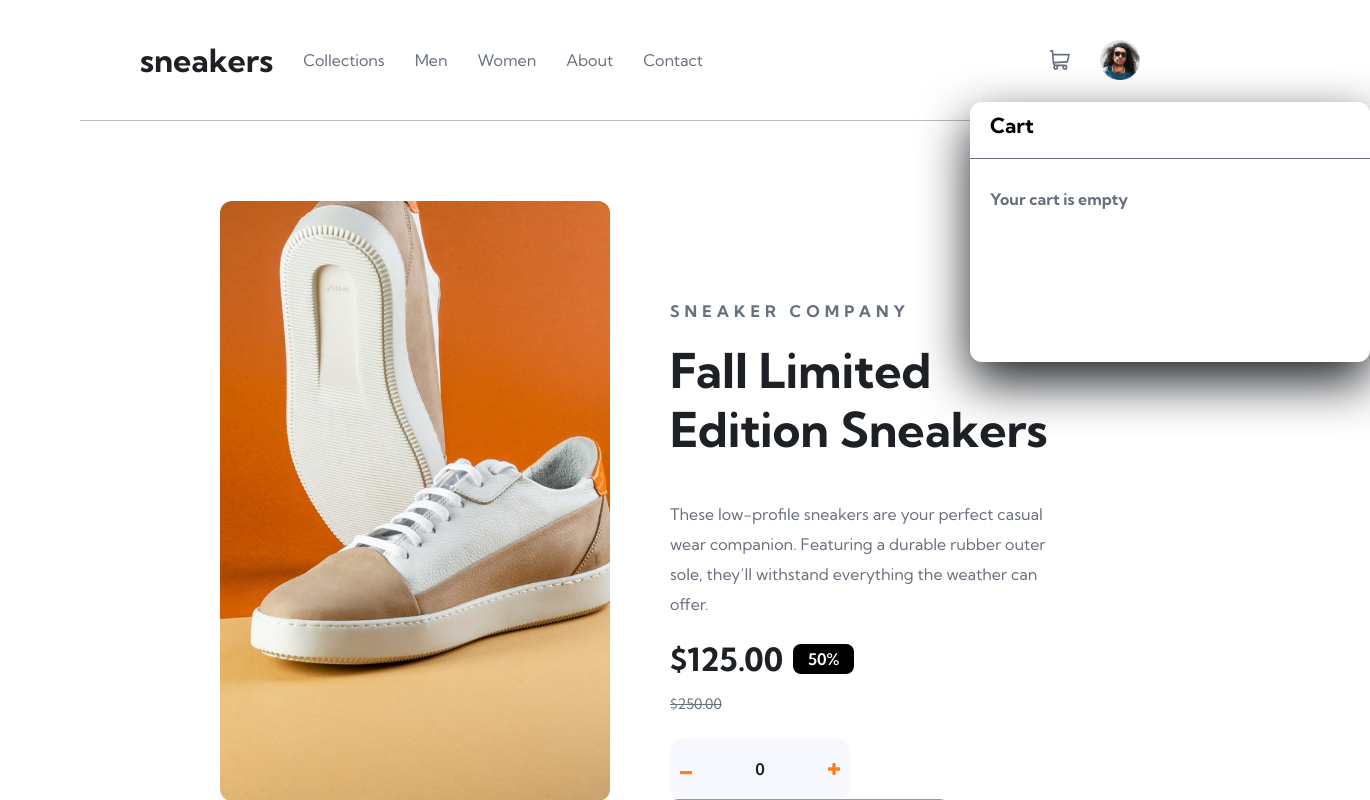
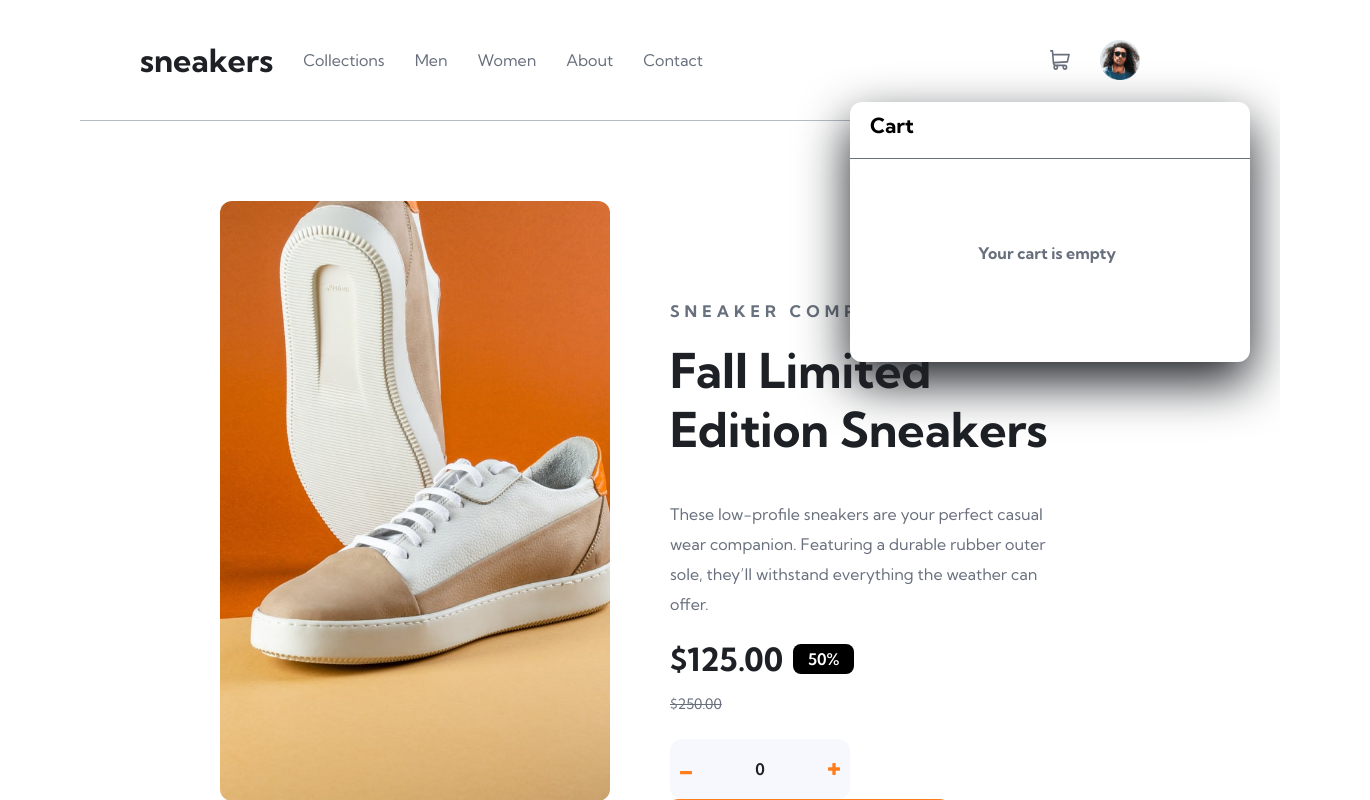
Before and after one commit to JoacoDv/E-commerce-product, a React app: page / in a window 1280 px wide. Both pictures are taken after a click on the picture 1060 px from the left and 60 px from the top of the page. Shown: the top 800 px of the page, 1370 px wide, since content can reach past the window. Built offline with nearby package versions, Linux system fonts and the light colour scheme.

Commit message:
center cart empty

```diff
--- a/src/Cart.js
+++ b/src/Cart.js
@@ -24,7 +24,7 @@ const Cart = ({cartClass, cartList, setCartList, positionCart}) => {
             <h3>Cart</h3>
         </section>
         <section className="content-cart">
-            {Object.keys(cartList).length === 0 ? <p>Your cart is empty</p> : cartList.map((cartContent, index) => {
+            {Object.keys(cartList).length === 0 ? <p className="cart-empty">Your cart is empty</p> : cartList.map((cartContent, index) => {
                 return <ProductCart index={index} key={index} cartContent={cartContent} cartList={cartList} setCartList={setCartList}/>
             })}
         </section>
--- a/src/styles.css
+++ b/src/styles.css
@@ -337,7 +337,7 @@ transition: transform 0.15s ease, filter 0.15s ease;
     width: 400px;
     min-height: 260px;
     position: absolute;
-    transform: translate(-20%, 20%);
+    transform: translate(-50%, 20%);
     box-shadow: 0px 20px 50px hsl(220, 13%, 13%);
     z-index: 1;
     background-color: hsl(0, 0%, 100%);
@@ -364,3 +364,7 @@ transition: transform 0.15s ease, filter 0.15s ease;
     color: hsl(219, 9%, 45%);
     padding: 10px 20px;
 }
+
+.cart-empty {
+    margin: 15% 30%;
+}
```
